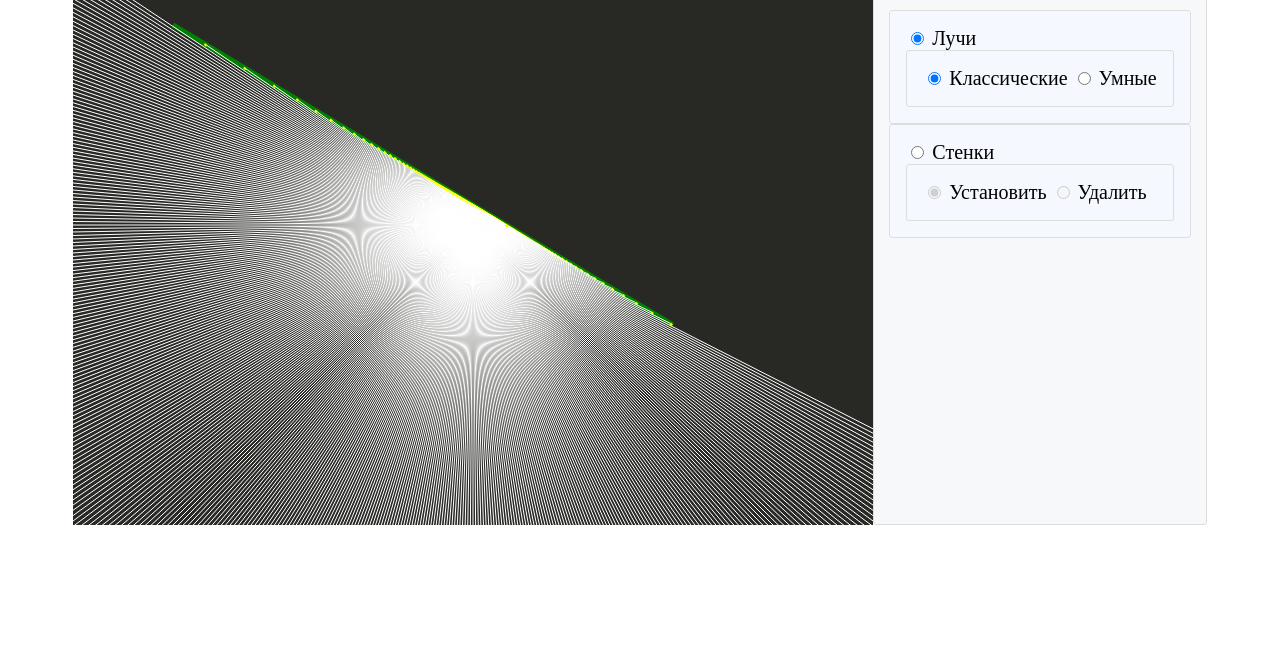
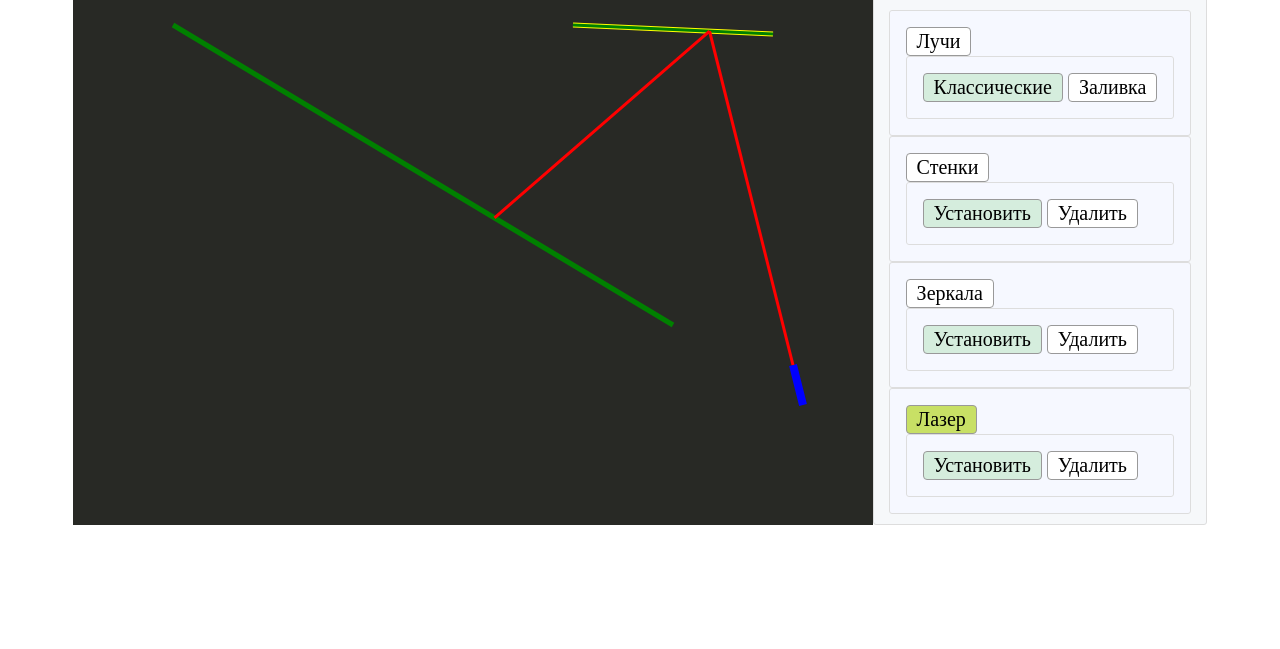
Before and after one commit to Voltgit/rtdemo, a plain HTML site: page index.html in a window 1280 px wide. Shown: the part 151-800 px from the top of the page. Drawn offline with Linux system fonts and the light colour scheme.

Commit message:
ver 0.0.5

```diff
--- /dev/null
+++ b/demo.js
@@ -0,0 +1,57 @@
+const WIDTH = 800;
+const HEIGHT = 600;
+
+const FPS = 60;
+const drawDelay = 1000 / FPS;
+
+let Demo = function() {
+	this.canvas = document.getElementById("lightDemo");
+	this.canvas.addEventListener("mousemove", onMouseMove);
+	this.canvas.addEventListener("mousedown", onMouseDown);
+	this.canvas.addEventListener("mouseup", onMouseUp);
+	this.g = this.canvas.getContext("2d");
+
+	this.mousePos = [WIDTH / 2, HEIGHT / 2];
+
+	this.drawLine = function(x, y, x2, y2, color = "white", lineWidth = 1){
+		this.g.beginPath();
+
+		this.g.moveTo(x, y);
+		this.g.lineTo(x + x2, y + y2);
+
+		this.g.lineWidth = lineWidth;
+		this.g.strokeStyle = color;
+		this.g.stroke();
+	};
+
+	this.drawLineXY = function(x, y, x2, y2, color, lineWidth){
+		x2 -= x;
+		y2 -= y;
+		this.drawLine(x, y, x2, y2, color, lineWidth);
+	};
+
+	this.drawPolygon = function(x, y, points, color = "black"){
+		this.g.fillStyle = color;
+		this.g.beginPath();
+		this.g.moveTo(points[0][0], points[0][1]);
+
+		for(let [x2, y2] of points){
+			this.g.lineTo(x2,y2);
+		}
+
+		this.g.closePath();
+		this.g.fill();
+	};
+
+	this.clearScreen = function(){
+		this.g.clearRect(0, 0, WIDTH, HEIGHT);
+	};
+
+	this.setMousePos = function(e){
+		let rect = this.canvas.getBoundingClientRect();
+		this.mousePos = [e.clientX - rect.left,
+						 e.clientY - rect.top];
+		return this.mousePos;
+	};
+
+}
--- a/index.html
+++ b/index.html
@@ -3,46 +3,7 @@
 <head>
 	<meta charset=utf-8>
 
-	<style>
-		h1 {
-			font-size: 30px;
-			line-height: 36px;
-			text-align: center;
-		}
-		canvas {
-			background: #282925;
-			display: block;
-		}
-		.demo{
-			display: flex;
-			justify-content: center;
-		}
-		.menu {
-			overflow: auto;
-			background-color: #f6f8fa;
-			border: 0.5px solid #ddd;
-			border-radius: 3px;
-			max-height: 700px;
-			//max-width: 200px;
-			min-width: 200px;
-			padding-left: 15px;
-			padding-right: 15px;
-			font-size: 20px;
-			text-align: left;
-		}
-		.settings{
-			overflow: auto;
-			padding: 16px;
-			background-color: #f6f8ff;
-			border: 1.5px solid #ddd;
-			border-radius: 3px;
-			min-width: 200px;
-		}
-		/*
-		#instruments {
-			font-size: 50px;
-		}*/
-	</style>
+	<link rel="stylesheet" href="styles.css" type="text/css"/>
 
 </head>
 
@@ -57,23 +18,43 @@
 
 			<div id = "instruments">
 				<div class = "settings" id = "light-settings">
-					<input type = "radio" id = "light" value = "light" name = "settings" checked>
-					<lable for = "light">Лучи</lable>
-					<div class = "settings" id = "light-settings-options">
+					<input type = "radio" id = "light" value = "light" name = "settings">
+					<label for = "light">Лучи</label>
+					<div class = "settings" id = "light-settings">
 						<input type = "radio" id = "light-type1" name = "light-settings-buttons" checked>
-						<label for = "light-type1">Классические</lable>
+						<label for = "light-type1">Классические</label>
 						<input type = "radio" id = "light-type2" name = "light-settings-buttons">
-						<label for = "light-type2">Умные</label>
+						<label for = "light-type2">Заливка</label>
 					</div>
 				</div>
 				<div class = "settings" id = "walls-settings">
 					<input type = "radio" id = "walls" value = "walls" name = "settings">
-					<lable for = "walls">Стенки</lable>
+					<label for = "walls">Стенки</label>
 					<div class = "settings" id = "walls-settings">
-						<input type = "radio" id = "walls-set" name = "walls-settings-buttons" checked disabled>
+						<input type = "radio" id = "walls-set" name = "walls-settings-buttons" checked>
 						<label for = "walls-set">Установить</label>
-						<input type = "radio" id = "walls-delete" name = "walls-settings-buttons" disabled>
+						<input type = "radio" id = "walls-delete" name = "walls-settings-buttons">
 						<label for = "walls-delete">Удалить</label>
+					</div>
+				</div>
+				<div class = "settings" id = "mirrors-settings">
+					<input type = "radio" id = "mirrors" value = "mirrors" name = "settings">
+					<label for = "mirrors">Зеркала</label>
+						<div class = "settings" id = "mirrors-settings">
+							<input type = "radio" id = "mirrors-set" name = "mirrors-settings-buttons" checked>
+							<label for = "mirrors-set">Установить</label>
+							<input type = "radio" id = "mirrors-delete" name = "mirrors-settings-buttons">
+							<label for = "mirrors-delete">Удалить</label>
+						</div>
+				</div>
+				<div class = "settings" id = "lasers-settings">
+					<input type = "radio" id = "lasers" name = "settings" checked>
+					<label for = "lasers">Лазер</label>
+					<div class = "settings" id = "lasers-settings">
+						<input type = "radio" id = "lasers-set" name = "lasers-settings-buttons"checked>
+						<label for = "lasers-set">Установить</label>
+						<input type = "radio" id = "lasers-delete" name = "lasers-settings-buttons">
+						<label for = "lasers-delete">Удалить</label>
 					</div>
 				</div>
 			</div>
@@ -82,5 +63,9 @@
 
 	</div>
 
+	<script src = "demo.js"></script>
+	<script src = "inputs.js"></script>
+	<script src = "vector.js"></script>
+	<script src = "ray.js"></script>
 	<script src = "scripts.js"></script>
 </body>
--- /dev/null
+++ b/inputs.js
@@ -0,0 +1,72 @@
+const settingsButtonsSelector = "-settings-buttons";
+
+let Input = function(selector){
+	this.buttons = document.getElementsByName(selector + settingsButtonsSelector);
+
+	this.checked = false;
+
+	this.get = function(num){
+		let chk = false;
+		this.buttons.forEach((item, index) => {
+			if(item.checked && index === (num - 1)) chk =  true;
+		});
+		return chk;
+	};
+	this.getSafe = function(num){
+		if(this.checked) {
+			return this.get(num);
+		}
+		return false;
+	}
+	this.setDisabled = function(value){
+		for(let e of this.buttons){
+			e.disabled = value;
+		}
+	};
+
+	this[Symbol.toPrimitive] = function(hint){
+		return checked;
+	};
+};
+
+let Inputs = function(selector){
+	this.inputs = document.getElementsByName(selector);
+
+	for(let e of this.inputs){
+		this[e.id] = new Input(e.id);
+	}
+
+	this.tick = function(event){
+		if(event){
+			let id = (event.target.id.split("-"))[0];
+			if(id){
+				document.getElementById(id).checked = true;
+			}
+		}
+		for(let e of this.inputs){
+			if(!e.checked){
+				this[e.id].checked = false;
+				//this[e.id].setDisabled(true);
+			}else {
+				this[e.id].checked = true;
+				//this[e.id].setDisabled(false);
+			}
+		}
+	};
+	this.tick();
+};
+
+let mouse = {
+	clickPoint: false,
+	inProcess: true,
+
+	getLine() {
+		if(this.clickPoint){
+			let [x, y] = demo.mousePos;
+			let [x2, y2] = this.clickPoint;
+			this.clickPoint = false;
+			return [x, y, x2, y2];
+		}
+		return false;
+	}
+};
--- /dev/null
+++ b/ray.js
@@ -0,0 +1,59 @@
+
+function calcRay(x, y, x2, y2, reflected){
+	let ray = [];
+	while(reflected > 0){
+		let minDistToWall = 9999;
+		for(let wall of walls){
+			[x2, y2, minDistToWall] = checkRayToLine([x, y, x2, y2], wall, minDistToWall);
+		}
+		let minDistToMirror = minDistToWall;
+		let connectedMirror = false;
+		for(let mirror of mirrors){
+			[x2, y2, minDistToMirror] = checkRayToLine([x, y, x2, y2], mirror, minDistToMirror);
+			if(minDistToMirror < minDistToWall) connectedMirror = mirror;
+		}
+
+		ray.push([x, y, x2, y2]);
+
+		if(connectedMirror && reflected > 0){
+
+			[x, y, x2, y2] = calcRayReflection(x, y, x2, y2, connectedMirror);
+			reflected--;
+		}else {
+			reflected = 0;
+		}
+	}
+	return ray;
+}
+
+function calcRayReflection(x, y, x2, y2, [x3, y3, x4, y4]){
+	let [rayX, rayY] = toUnitVector(x3, y3, x4, y4);
+	[rayX, rayY] = [-rayY, rayX];
+
+	let [rx, ry] = toUnitVector(x, y, x2, y2);
+	//[rx, ry] = [-rx, -ry];
+
+	let dp = dotProduct(rayX, rayY, rx, ry);
+
+	rayX = rx - (2 * rayX * dp);
+	rayY = ry - (2 * rayY * dp);
+
+	return [x2, y2, rayX * 1000, rayY * 1000];
+}
+
+function checkRayToLine([x, y, x2, y2], [wx, wy, wx2, wy2], minDist){
+
+	let intPoint = checkLineIntersection(x, y, x2, y2, wx, wy, wx2, wy2);
+	if(intPoint){
+		let [px, py] = intPoint;
+			//if(px !== x && py !== y) {
+				if(px === x && py === y) return [x2, y2, minDist];
+				let dist = distanceBetwen(x, y, px, py);
+				if(dist < minDist) {
+					minDist = dist;
+					return [px, py, minDist];
+			//}
+		}
+	}
+	return [x2, y2, minDist];
+}
--- a/scripts.js
+++ b/scripts.js
@@ -1,59 +1,7 @@
-const WIDTH = 800;
-const HEIGHT = 600;
 
-const FPS = 60;
-const drawDelay = 1000 / FPS;
+let inputs = new Inputs("settings");
 
-let Demo = function() {
-	this.canvas = document.getElementById("lightDemo");
-	this.canvas.addEventListener("mousemove", onMouseMove);
-	this.canvas.addEventListener("click", onMouseClick);
-	this.g = this.canvas.getContext("2d");
-
-	this.mousePos = [WIDTH / 2, HEIGHT / 2];
-
-	this.drawLine = function(x, y, x2, y2, color = "white", lineWidth = 1){
-		this.g.beginPath();
-
-		this.g.moveTo(x, y);
-		this.g.lineTo(x + x2, y + y2);
-
-		this.g.lineWidth = lineWidth;
-		this.g.strokeStyle = color;
-		this.g.stroke();
-	};
-
-	this.drawLineXY = function(x, y, x2, y2, color, lineWidth){
-		x2 -= x;
-		y2 -= y;
-		this.drawLine(x, y, x2, y2, color, lineWidth);
-	};
-
-	this.drawPolygon = function(x, y, points, color = "black"){
-		this.g.fillStyle = color;
-		this.g.beginPath();
-		this.g.moveTo(points[0][0], points[0][1]);
-
-		for(let [x2, y2] of points){
-			this.g.lineTo(x2,y2);
-		}
-
-		this.g.closePath();
-		this.g.fill();
-	};
-
-	this.clearScreen = function(){
-		this.g.clearRect(0, 0, WIDTH, HEIGHT);
-	};
-
-	this.setMousePos = function(e){
-		let rect = this.canvas.getBoundingClientRect();
-		this.mousePos = [e.clientX - rect.left,
-						 e.clientY - rect.top];
-		return this.mousePos;
-	};
-
-}
+let demo = new Demo();
 
 let light = {
 	x: 0,
@@ -69,46 +17,71 @@ let light = {
 		this.x = x;
 		this.y = y;
 
-		for(let i = 0; i < 2 * Math.PI; i+= Math.PI / this.lightCount){
+		/*for(let i = 0; i < 2 * Math.PI; i+= Math.PI / this.lightCount){
 			this.rays.push([ Math.cos(i) * this.radius,
-							 Math.sin(i) * this.radius]);
-		}
+							 Math.sin(i) * this.radius, 0]);
+		}*/
+		this.rays.push([300, -1000, 5]);
+		this.rays.push([-1000, 0, 5]);
+		this.rays.push([1000, 0, 5]);
 	},
 
 };
 
-let inputs = {
-	light: true,
-	walls: false,
-};
+let Laser = function(x, y, angle, rayColor = "red", raySize = 3,
+					 bodyColor = "blue", bodySize = 8, bodyLength = 50){
+	this.x = x;
+	this.y = y;
+	this.x2 = x + angle[0] * bodyLength;
+	this.y2 = y + angle[1] * bodyLength;
+	this.laserX = this.x2 + angle[0] * 1000;
+	this.laserY = this.y2 + angle[1] * 1000;
+	this.angle = angle;
+	this.rayColor = rayColor;
+	this.raySize = raySize;
+	this.bodyColor = bodyColor;
+	this.bodySize = bodySize;
+}
 
-let demo = new Demo();
+//let walls = [[100, 100, 600, 400]];
 
-let walls = [[100, 100, 600, 400]]; //, [200, 100, 300, 600]
+//[x, y, x2, y2, metadata]
+//metadata: 0 - walls
+//			1 - mirrors
+// 			2 - lasers
+let meta = {
+	walls: 0,
+	mirrors: 1,
+	lasers: 2,
+}
+let walls = [[100, 100, 600, 400, meta.walls]];
 
-let markedWalls = new Set();
+let mirrors = [[500, 100, 700, 109, meta.mirrors]];
+
+let lasers = [];
+
+let marked = new Map();
+
 
 let clickPoint = false;
 
 (function(){
 
 	light.create(WIDTH / 2, HEIGHT / 2);
-
+	let asd = 2;
 	document.getElementById("menu").addEventListener("click", applyInputs);
 
-	inputs.light = document.getElementById("light");
-	inputs.walls = document.getElementById("walls");
-	inputs.lightType1 = document.getElementById("light-type1");
-	inputs.lightType2 = document.getElementById("light-type2");
-	inputs.wallsSet = document.getElementById("walls-set");
-	inputs.wallsDelete = document.getElementById("walls-delete");
+	marked.set(walls, new Set());
+
+	marked.set(mirrors, new Set());
+
+	marked.set(lasers, new Set());
+
+	lasers.push(new Laser(730, 480, [-0.2, -0.8]), meta.lasers);
 
 	setInterval(drawDemo, drawDelay);
 
 })();
-
-
-
 
 
 
@@ -117,8 +90,27 @@ function drawDemo(){
 
 	drawWalls();
 
+	drawMirrors();
+
 	drawLights();
 
+	drawLasers();
+}
+
+function drawLasers(){
+	lasers.forEach((item, index) => {
+		let color = marked.get(lasers).has(index) ? "yellow" : item.bodyColor;
+		demo.drawLineXY(item.x, item.y, item.x2, item.y2, color, item.bodySize);
+		let calculatedRay = calcRay(item.x2, item.y2, item.laserX, item.laserY, 20);
+		for(let [x, y, x2, y2] of calculatedRay){
+			demo.drawLineXY(x, y, x2, y2, item.rayColor, item.raySize);
+		}
+	});
+	if(inputs.lasers.getSafe(1) && mouse.clickPoint){
+		let [mouseX, mouseY] = demo.mousePos;
+		let [x, y] = mouse.clickPoint;
+		demo.drawLineXY(x, y, mouseX, mouseY, "red", 3);
+	}
 }
 
 function drawLights(){
@@ -126,31 +118,53 @@ function drawLights(){
 
 	let points = [];
 
-	for(let [x2, y2] of light.rays){
+	let rays = []; // reflected rays
+
+	for(let [x2, y2, reflected] of light.rays){
 
 		x2 += mouseX;
 		y2 += mouseY;
-		let intPoint = false;
+		/*let intPoint = false;
 		let minDistance = 9999;
 		for(let [x3, y3, x4, y4] of walls){
 			intPoint = checkLineIntersection(mouseX, mouseY, x2, y2, x3, y3, x4, y4);
 
 			if(intPoint){
-				let distance = dictanceBetwen(mouseX, mouseY, intPoint[0], intPoint[1]);
+				let distance = distanceBetwen(mouseX, mouseY, intPoint[0], intPoint[1]);
 				if(distance < minDistance){
 					minDistance = distance;
 					x2 = intPoint[0];
 					y2 = intPoint[1];
+
+					let [rayX, rayY] = toUnitVector(x3, y3, x4, y4);
+					[rayX, rayY] = [-rayY, rayX];
+
+					let [rx, ry] = toUnitVector(mouseX, mouseY, x2, y2);
+					//[rx, ry] = [-rx, -ry];
+
+
+					let dp = dotProduct(rayX, rayY, rx, ry);
+
+					rayX = rx - (2 * rayX * dp);
+					rayY = ry - (2 * rayY * dp);
+					//console.log(rayX)
+
+					rays.push([x2, y2, rayX * 1000, rayY * 1000]);
 				}
 			}
 
 
-		}
+		}*/
 
+		let calculatedRay = calcRay(mouseX, mouseY, x2, y2, 5);
+		//console.log(calcRays);
 		if(inputs.light.checked) {
 
-			if(inputs.lightType1.checked){
-				drawLightType1(mouseX, mouseY, x2, y2);
+			if(inputs.light.get(1)){
+				for(let [mouseX, mouseY, x2, y2] of calculatedRay){
+					drawLightType1(mouseX, mouseY, x2, y2);
+				}
+
 			}else{
 				points.push([x2, y2]);
 			}
@@ -162,11 +176,14 @@ function drawLights(){
 		drawLightType2(mouseX, mouseY, points);
 	}
 
+	rays.forEach(function([x, y, x2, y2], index){
+		demo.drawLine(x, y, x2, y2, "red");
+	});
+
 }
-
 function drawLightType1(x, y, x2, y2){
 	demo.drawLineXY(x, y, x2, y2);
-	demo.drawLine(x2, y2, 2 , 2 , "yellow", 2);
+	//demo.drawLine(x2, y2, 2 , 2 , "yellow", 2);
 }
 
 function drawLightType2(x, y, points){
@@ -175,7 +192,7 @@ function drawLightType2(x, y, points){
 
 function drawWalls(){
 	walls.forEach(function([x, y, x2, y2], index){
-		if(markedWalls.has(index)){
+		if(marked.get(walls).has(index)){
 			demo.drawLineXY(x, y, x2, y2, "blue", 5);
 		}
 		else{
@@ -183,96 +200,120 @@ function drawWalls(){
 		}
 	});
 
-	let [mouseX, mouseY] = demo.mousePos;
-	if(clickPoint){
-		let [x, y] = clickPoint;
+	if(inputs.walls.getSafe(1) && mouse.clickPoint){
+		let [mouseX, mouseY] = demo.mousePos;
+		let [x, y] = mouse.clickPoint;
 		demo.drawLineXY(x, y, mouseX, mouseY, "blue", 5);
 	}
 }
 
-function dictanceBetwen(x1, y1, x2, y2){
-	let px1 = Math.min(x1, x2);
-	let py1 = Math.min(y1, y2);
+function drawMirrors(){
+	mirrors.forEach(function([x, y, x2, y2], index){
+		if(marked.get(mirrors).has(index)){
+			demo.drawLineXY(x, y, x2, y2, "white", 5);
+			demo.drawLineXY(x, y, x2, y2, "blue", 3);
+		} else {
+			demo.drawLineXY(x, y, x2, y2, "yellow", 5);
+			demo.drawLineXY(x, y, x2, y2, "green", 3);
+		}
+	});
 
-	let px2 = Math.max(x1, x2);
-	let py2 = Math.max(y1, y2);
-
-	return Math.sqrt((x2 - x1) * (x2 - x1) + (y2 - y1) * (y2 - y1));
-
-}
-
-function checkLineIntersection(x1, y1, x2, y2, x3, y3, x4, y4){
-	let den = ((x1 - x2) * (y3 - y4) - (y1 - y2) * (x3 - x4));
-		if (den === 0) return false;
-
-		let t = ((x1 - x3) * (y3 - y4) - (y1 - y3) * (x3 - x4)) / den;
-		let u = -((x1 - x2) * (y1 - y3) - (y1 - y2) * (x1 - x3)) / den;
-
-		if (t > 0 && t < 1 && u > 0 && u < 1) {
-			return [(x1 + t * (x2-x1)),(y1 + t*(y2 - y1))];
-		}
-
-		return false;
-}
-
-function onMouseClick(e){
-	if(inputs.walls.checked){
-
-		if(inputs.wallsSet.checked){
-
-			let [mouseX, mouseY] = demo.mousePos;
-			if(!clickPoint){
-				clickPoint = [mouseX, mouseY];
-			}else{
-				walls.push([clickPoint[0], clickPoint[1], mouseX, mouseY]);
-				clickPoint = false;
-			}
-		}else {
-
-			walls = walls.filter((item, index) => {
-				if(!markedWalls.has(index)) return true;
-			});
-
-			/*for(let index of markedWalls){
-				walls.splice(index, 1);
-			}*/
-			markedWalls.clear();
-		}
-	}else{
-		clickPoint = false;
+	if(inputs.mirrors.getSafe(1) && mouse.clickPoint){
+		let [mouseX, mouseY] = demo.mousePos;
+		let [x, y] = mouse.clickPoint;
+		demo.drawLineXY(x, y, mouseX, mouseY, "yellow", 5);
+		demo.drawLineXY(x, y, mouseX, mouseY, "green", 3);
 	}
 }
 
+function onMouseDown(e){
+	mouse.clickPoint = demo.mousePos;
+}
+function onMouseUp(e){
+	let line = mouse.getLine();
+
+	if(inputs.walls.checked) checkWall(line);
+
+	if(inputs.mirrors.checked) checkMirror(line);
+
+	if(inputs.lasers.checked) checkLaser(line);
+}
+
+function checkLaser(line){
+	if(inputs.lasers.get(1)){
+
+		let [x, y, x2, y2] = line;
+		line = toUnitVector(x, y, x2, y2);
+		lasers.push(new Laser(x, y, line));
+
+	}else if (inputs.lasers.get(2)){
+
+		deleteMarked(lasers);
+	}
+}
+
+function checkWall(line){
+	if(inputs.walls.get(1)){
+
+		walls.push(line);
+
+	}else if (inputs.walls.get(2)){
+
+		deleteMarked(walls);
+	}
+}
+function checkMirror(line){
+	if(inputs.mirrors.get(1)){
+
+		mirrors.push(line);
+
+	}else if (inputs.mirrors.get(2)){
+
+		deleteMarked(mirrors);
+	}
+}
+
+function deleteMarked(arr){
+	for(let i = arr.length - 1; i >= 0; i--){
+			if(marked.get(arr).has(i)){
+				arr.splice(i, 1);
+			}
+		}
+	marked.get(arr).clear();
+}
+
 function applyInputs(e) {
-	if(inputs.walls.checked){
-		inputs.wallsSet.disabled = false;
-		inputs.wallsDelete.disabled = false;
-
-		inputs.lightType1.disabled = true;
-		inputs.lightType2.disabled = true;
-	}else {
-		inputs.lightType1.disabled = false;
-		inputs.lightType2.disabled = false;
-
-		inputs.wallsSet.disabled = true;
-		inputs.wallsDelete.disabled = true;
-	}
+	inputs.tick(e);
 }
 
 function onMouseMove(e){
 	let [mouseX, mouseY] = demo.setMousePos(e);
 
-	if(inputs.wallsDelete.checked){
-		walls.forEach(function([x, y, x2, y2], index){
-			if(checkLineIntersection(x, y, x2, y2, mouseX, mouseY-2, mouseX, mouseY+2) ||
-			checkLineIntersection(x, y, x2, y2, mouseX-2, mouseY, mouseX+2, mouseY)){
-
-				markedWalls.add(index);
-
+	if(inputs.walls.checked && inputs.walls.get(2)){
+		checkMouseOnElements(mouseX, mouseY, walls, marked.get(walls))
+	}
+	if(inputs.mirrors.checked && inputs.mirrors.get(2)){
+		checkMouseOnElements(mouseX, mouseY, mirrors, marked.get(mirrors))
+	}
+	if(inputs.lasers.checked && inputs.lasers.get(2)){
+			lasers.forEach(function({x, y, x2, y2}, index){
+			if(checkPointOnLine(mouseX, mouseY, x, y, x2, y2)){
+				marked.get(lasers).add(index);
 			}else{
-				markedWalls.delete(index);
+				marked.get(lasers).delete(index);
 			}
 		});
 	}
 
 }
+function checkMouseOnElements(mx, my, arr, markedArr){
+
+	arr.forEach(function([x, y, x2, y2], index){
+
+		if(checkPointOnLine(mx, my, x, y, x2, y2)){
+			markedArr.add(index);
+		}else{
+			markedArr.delete(index);
+		}
+	});
+}
--- /dev/null
+++ b/styles.css
@@ -0,0 +1,78 @@
+h1 {
+	font-size: 30px;
+	line-height: 36px;
+	text-align: center;
+}
+canvas {
+	background: #282925;
+	display: block;
+}
+.demo{
+	display: flex;
+	justify-content: center;
+}
+.menu {
+	overflow: auto;
+	background-color: #f6f8fa;
+	border: 0.5px solid #ddd;
+	border-radius: 3px;
+	max-height: 700px;
+	//max-width: 200px;
+	min-width: 200px;
+	padding-left: 15px;
+	padding-right: 15px;
+	font-size: 20px;
+	text-align: left;
+}
+.settings{
+	overflow: auto;
+	padding: 16px;
+	background-color: #f6f8ff;
+	border: 1.5px solid #ddd;
+	border-radius: 3px;
+	min-width: 200px;
+}
+/*
+#instruments {
+	font-size: 50px;
+}*/
+.settings input[type=radio] {
+	display: none;
+}
+.settings label {
+	display: inline-block;
+	cursor: pointer;
+	padding: 2px 10px;
+	//line-height: 34px;
+	border: 1px solid #999;
+	border-radius: 4px;
+	user-select: none;
+}
+
+/* Checked */
+.settings input[type=radio]:checked + label {
+	background: #d5eddd;
+}
+
+.settings input[type=radio] + label {
+	background: #ffffff;
+}
+
+.settings input[name=settings]:checked + label {
+	background: #c8e065;
+}
+
+.settings input[name=settings] + label {
+	background: #ffffff;
+}
+
+/* Hover */
+.settings label:hover {
+	color: #666;
+}
+
+/* Disabled */
+.settings input[type=radio]:disabled + label {
+	background: #efefef;
+	color: #666;
+}
--- /dev/null
+++ b/vector.js
@@ -0,0 +1,37 @@
+function toUnitVector(x1, y1, x2, y2){
+	let dist = distanceBetwen(x1, y1, x2, y2);
+	return  [(x2 - x1) / dist
+			,(y2 - y1) / dist];
+}
+function dotProduct(x1, y1, x2, y2){
+	return (x1 * x2 + y1 * y2);
+}
+function checkLineIntersection(x1, y1, x2, y2, x3, y3, x4, y4){
+	let den = ((x1 - x2) * (y3 - y4) - (y1 - y2) * (x3 - x4));
+		if (den === 0) return false;
+
+		let t = ((x1 - x3) * (y3 - y4) - (y1 - y3) * (x3 - x4)) / den;
+		let u = -((x1 - x2) * (y1 - y3) - (y1 - y2) * (x1 - x3)) / den;
+
+		if (t > 0 && t < 1 && u > 0 && u < 1) {
+			return [(x1 + t * (x2-x1)),(y1 + t*(y2 - y1))];
+		}
+
+		return false;
+}
+function distanceBetwen(x1, y1, x2, y2){
+	let px1 = Math.min(x1, x2);
+	let py1 = Math.min(y1, y2);
+
+	let px2 = Math.max(x1, x2);
+	let py2 = Math.max(y1, y2);
+
+	return Math.sqrt((px2 - px1) * (px2 - px1) + (py2 - py1) * (py2 - py1));
+
+}
+function checkPointOnLine(px, py, x, y, x2, y2, buffer = 0.5){
+	let dist1 = distanceBetwen(px, py, x, y);
+	let dist2 = distanceBetwen(px, py, x2, y2);
+	let length = distanceBetwen(x, y, x2, y2);
+	return (dist1 + dist2 >= length - buffer && dist1+dist2 <= length + buffer) ? true : false;
+}
```
